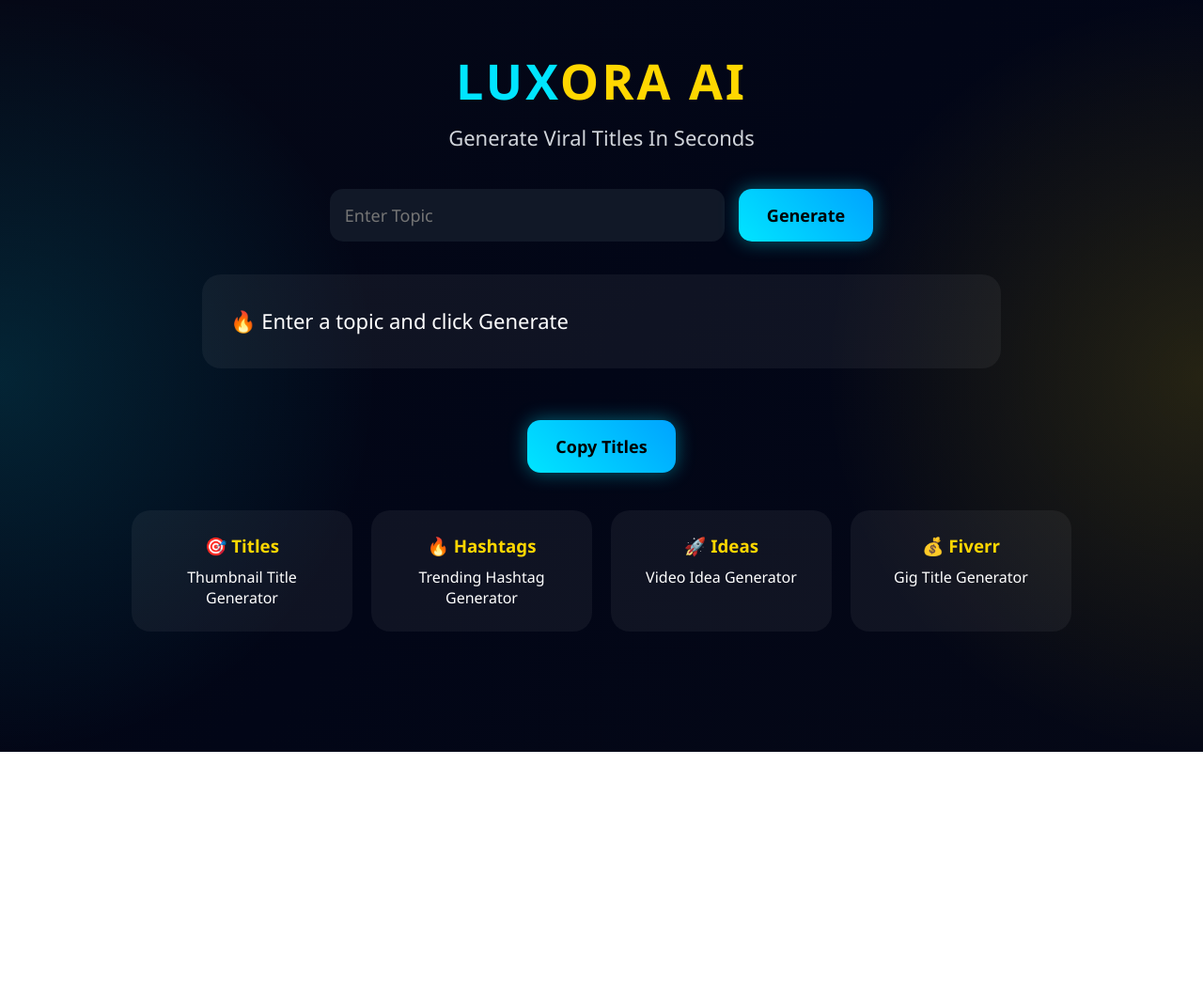
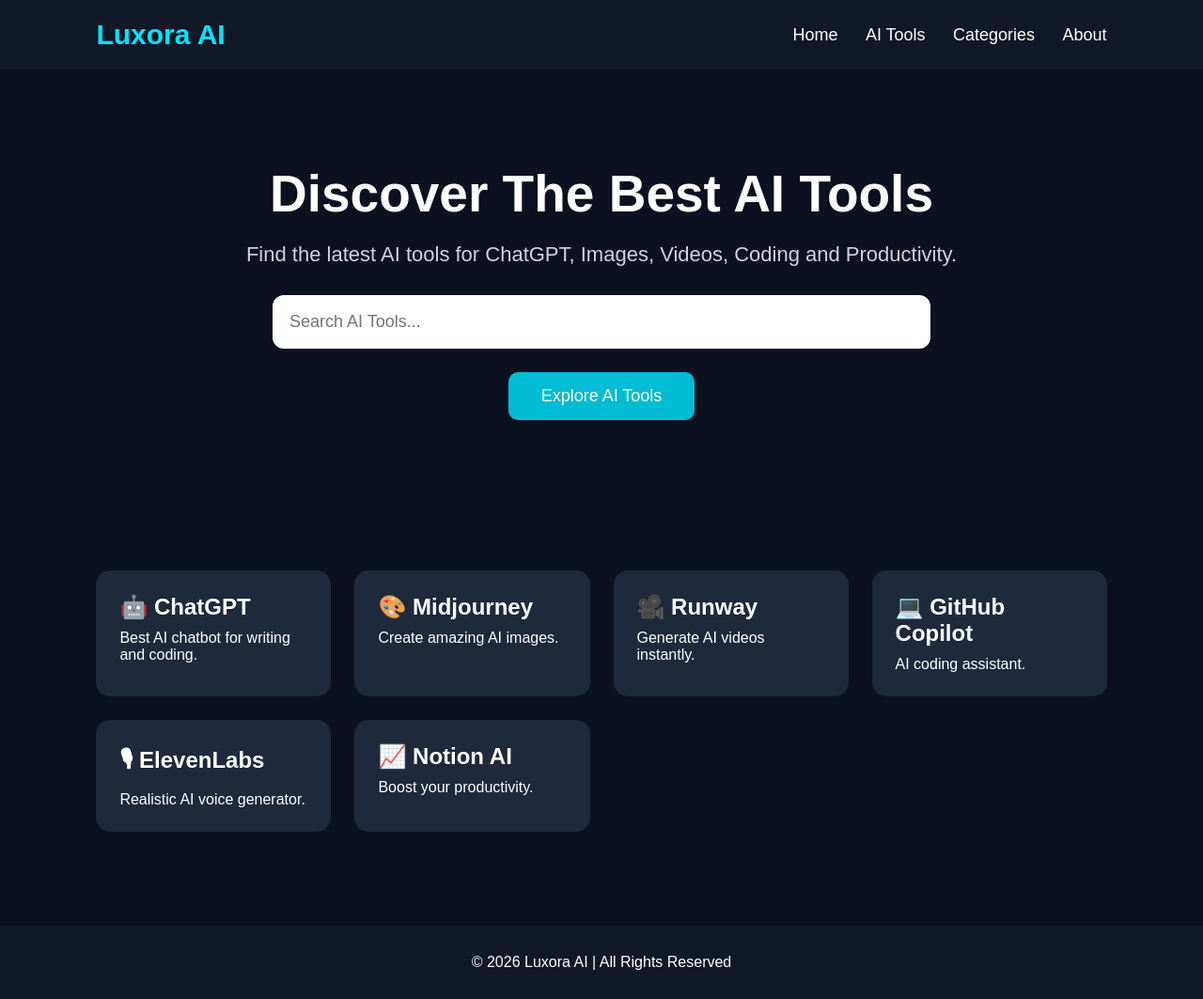
Before and after one commit to sambasiva19948-coder/luxora-ai, a plain HTML site: page index.html in a window 1280 px wide. Shown: the whole page at 94% size. Before the commit the page ends 800 px from the top, so only its background shows below. Drawn offline with Linux system fonts and the light colour scheme.

Commit message:
Update index.html

```diff
--- a/index.html
+++ b/index.html
@@ -1,9 +1,9 @@
 <!DOCTYPE html>
-<html>
+<html lang="en">
 <head>
 <meta charset="UTF-8">
 <meta name="viewport" content="width=device-width, initial-scale=1.0">
-<title>LUXORA AI</title>
+<title>Luxora AI</title>
 
 <style>
 
@@ -11,217 +11,181 @@
 margin:0;
 padding:0;
 box-sizing:border-box;
-font-family:Segoe UI,sans-serif;
+font-family:Arial,sans-serif;
 }
 
 body{
-min-height:100vh;
-background:
-radial-gradient(circle at left,#00e5ff22,transparent 30%),
-radial-gradient(circle at right,#ffd70022,transparent 30%),
-linear-gradient(135deg,#050816,#020617,#050816);
+background:#0b1120;
 color:white;
-text-align:center;
-padding:50px 20px;
+}
+
+header{
+display:flex;
+justify-content:space-between;
+align-items:center;
+padding:20px 8%;
+background:#111827;
+position:sticky;
+top:0;
 }
 
 .logo{
-font-size:52px;
-font-weight:700;
-letter-spacing:3px;
-margin-bottom:10px;
+font-size:30px;
+font-weight:bold;
+color:#00e5ff;
 }
 
-.blue{
-color:#00E5FF;
+nav a{
+color:white;
+text-decoration:none;
+margin-left:25px;
+font-size:18px;
 }
 
-.gold{
-color:#FFD700;
+.hero{
+text-align:center;
+padding:100px 20px;
 }
 
-.subtitle{
+.hero h1{
+font-size:55px;
+margin-bottom:20px;
+}
+
+.hero p{
 font-size:22px;
-color:#d1d5db;
-margin-bottom:40px;
+color:#cbd5e1;
+margin-bottom:30px;
 }
 
 .search{
-display:flex;
-justify-content:center;
-gap:15px;
-flex-wrap:wrap;
+width:90%;
+max-width:700px;
+padding:18px;
+border-radius:12px;
+border:none;
+font-size:18px;
+outline:none;
 }
 
-input{
-width:420px;
-padding:16px;
+.btn{
+margin-top:25px;
+padding:15px 35px;
+font-size:18px;
+background:#00bcd4;
 border:none;
-border-radius:14px;
-background:#111827;
+border-radius:10px;
 color:white;
-font-size:18px;
+cursor:pointer;
 }
 
-button{
-padding:16px 30px;
-border:none;
-border-radius:14px;
-font-size:18px;
-font-weight:bold;
-cursor:pointer;
-background:linear-gradient(45deg,#00E5FF,#00A3FF);
-color:black;
-box-shadow:0 0 20px rgba(0,229,255,.4);
-}
-
-button:hover{
-transform:scale(1.03);
-}
-
-#result{
-max-width:850px;
-margin:35px auto;
-padding:30px;
-background:rgba(255,255,255,.05);
-border-radius:20px;
-font-size:22px;
-line-height:1.8;
-text-align:left;
-}
-
-.copyBtn{
-margin-top:20px;
-}
-
-.cards{
+.tools{
 display:grid;
-grid-template-columns:repeat(auto-fit,minmax(220px,1fr));
-gap:20px;
-max-width:1000px;
-margin:40px auto;
+grid-template-columns:repeat(auto-fit,minmax(250px,1fr));
+gap:25px;
+padding:60px 8%;
 }
 
 .card{
-background:rgba(255,255,255,.05);
+background:#1e293b;
 padding:25px;
-border-radius:20px;
+border-radius:15px;
 transition:.3s;
 }
 
 .card:hover{
-transform:translateY(-5px);
-box-shadow:0 0 25px rgba(0,229,255,.25);
+transform:translateY(-10px);
 }
 
-.card h3{
-color:#FFD700;
+.card h2{
 margin-bottom:10px;
 }
 
+footer{
+text-align:center;
+padding:30px;
+background:#111827;
+margin-top:40px;
+}
+
 </style>
+
 </head>
 
 <body>
 
+<header>
+
 <div class="logo">
-<span class="blue">LUX</span><span class="gold">ORA AI</span>
+Luxora AI
 </div>
 
-<div class="subtitle">
-Generate Viral Titles In Seconds
-</div>
+<nav>
 
-<div class="search">
+<a href="#">Home</a>
+<a href="#">AI Tools</a>
+<a href="#">Categories</a>
+<a href="#">About</a>
 
-<input
-type="text"
-id="topic"
-placeholder="Enter Topic">
+</nav>
 
-<button onclick="generateTitles()">
-Generate
+</header>
+
+<section class="hero">
+
+<h1>Discover The Best AI Tools</h1>
+
+<p>Find the latest AI tools for ChatGPT, Images, Videos, Coding and Productivity.</p>
+
+<input class="search" placeholder="Search AI Tools...">
+
+<br>
+
+<button class="btn">
+Explore AI Tools
 </button>
 
-</div>
+</section>
 
-<div id="result">
-🔥 Enter a topic and click Generate
-</div>
-
-<button class="copyBtn" onclick="copyTitles()">
-Copy Titles
-</button>
-
-<div class="cards">
+<section class="tools">
 
 <div class="card">
-<h3>🎯 Titles</h3>
-<p>Thumbnail Title Generator</p>
+<h2>🤖 ChatGPT</h2>
+<p>Best AI chatbot for writing and coding.</p>
 </div>
 
 <div class="card">
-<h3>🔥 Hashtags</h3>
-<p>Trending Hashtag Generator</p>
+<h2>🎨 Midjourney</h2>
+<p>Create amazing AI images.</p>
 </div>
 
 <div class="card">
-<h3>🚀 Ideas</h3>
-<p>Video Idea Generator</p>
+<h2>🎥 Runway</h2>
+<p>Generate AI videos instantly.</p>
 </div>
 
 <div class="card">
-<h3>💰 Fiverr</h3>
-<p>Gig Title Generator</p>
+<h2>💻 GitHub Copilot</h2>
+<p>AI coding assistant.</p>
 </div>
 
+<div class="card">
+<h2>🎙 ElevenLabs</h2>
+<p>Realistic AI voice generator.</p>
 </div>
 
-<script>
+<div class="card">
+<h2>📈 Notion AI</h2>
+<p>Boost your productivity.</p>
+</div>
 
-function generateTitles(){
+</section>
 
-let topic =
-document.getElementById("topic").value;
+<footer>
 
-if(topic==""){
+© 2026 Luxora AI | All Rights Reserved
 
-document.getElementById("result").innerHTML=
-"⚠️ Please enter a topic";
-
-return;
-
-}
-
-document.getElementById("result").innerHTML=
-
-"🔥 10 Viral Titles For <b>"+topic+"</b><br><br>"+
-
-"1. Secret About "+topic+"<br>"+
-"2. Top 10 "+topic+" Tips<br>"+
-"3. Hidden "+topic+" Secrets<br>"+
-"4. Nobody Knows This "+topic+" Trick<br>"+
-"5. Best "+topic+" Strategy<br>"+
-"6. Beginner Guide To "+topic+"<br>"+
-"7. Shocking Facts About "+topic+"<br>"+
-"8. How To Master "+topic+"<br>"+
-"9. Viral "+topic+" Ideas<br>"+
-"10. Earn More With "+topic;
-
-}
-
-function copyTitles(){
-
-let text =
-document.getElementById("result").innerText;
-
-navigator.clipboard.writeText(text);
-
-alert("✅ Titles Copied!");
-
-}
-
-</script>
+</footer>
 
 </body>
 </html>
```
